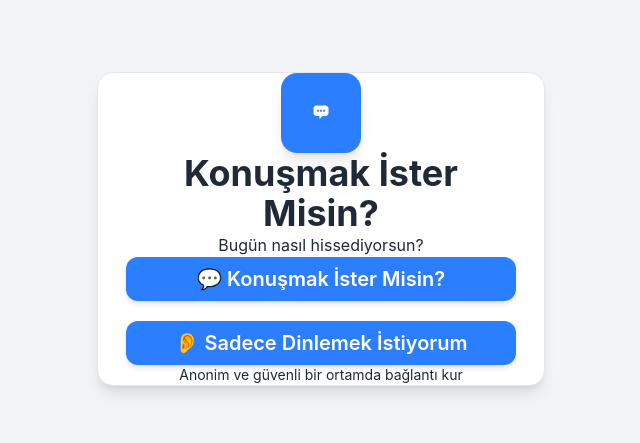
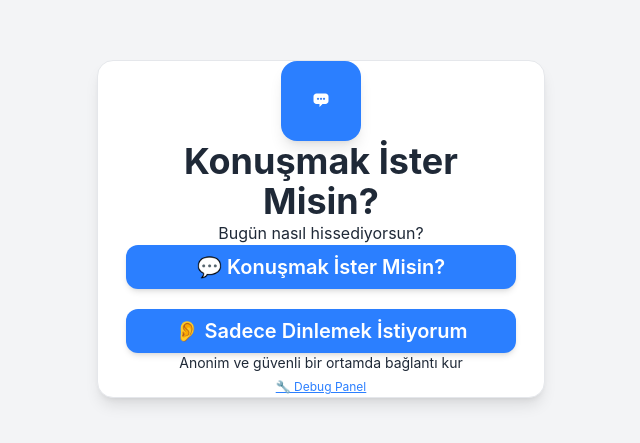
Before and after one commit to deathbok/konusmak-ister-misin, a Next.js app: page / in a window 1280 px wide. Shown: the part 171-614 px from the top of the page, without its empty margins (319-959 px from the left). Built offline with nearby package versions, Linux system fonts and the light colour scheme.

Commit message:
Ana sayfaya debug panel linki eklendi

```diff
--- a/src/app/page.tsx
+++ b/src/app/page.tsx
@@ -70,6 +70,14 @@ export default function Home() {
           <p className="text-xs sm:text-sm text-gray-500">
             Anonim ve güvenli bir ortamda bağlantı kur
           </p>
+          <div className="mt-4">
+            <a
+              href="/debug"
+              className="text-xs text-blue-500 hover:text-blue-700 underline"
+            >
+              🔧 Debug Panel
+            </a>
+          </div>
         </div>
       </div>
     </div>
```
